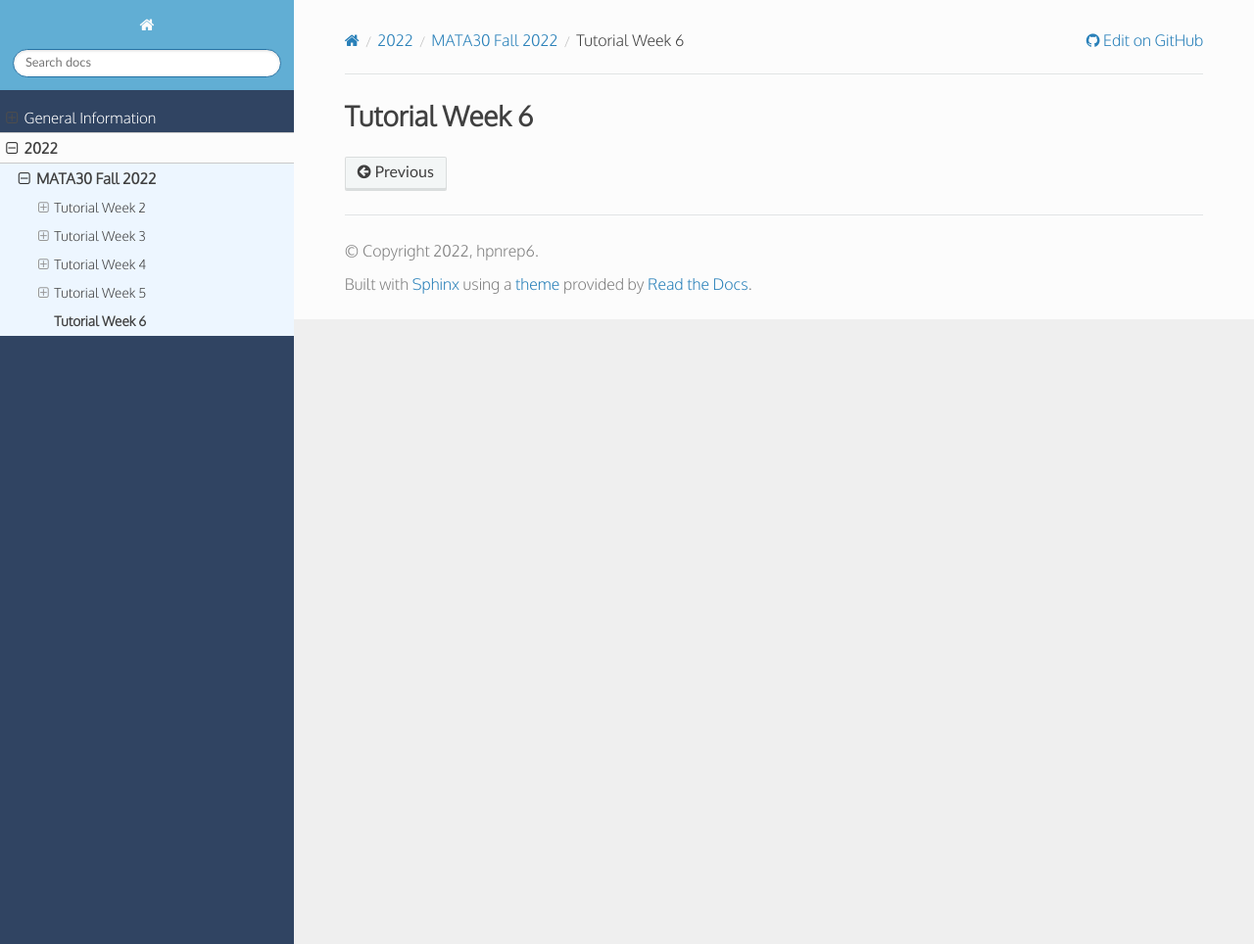
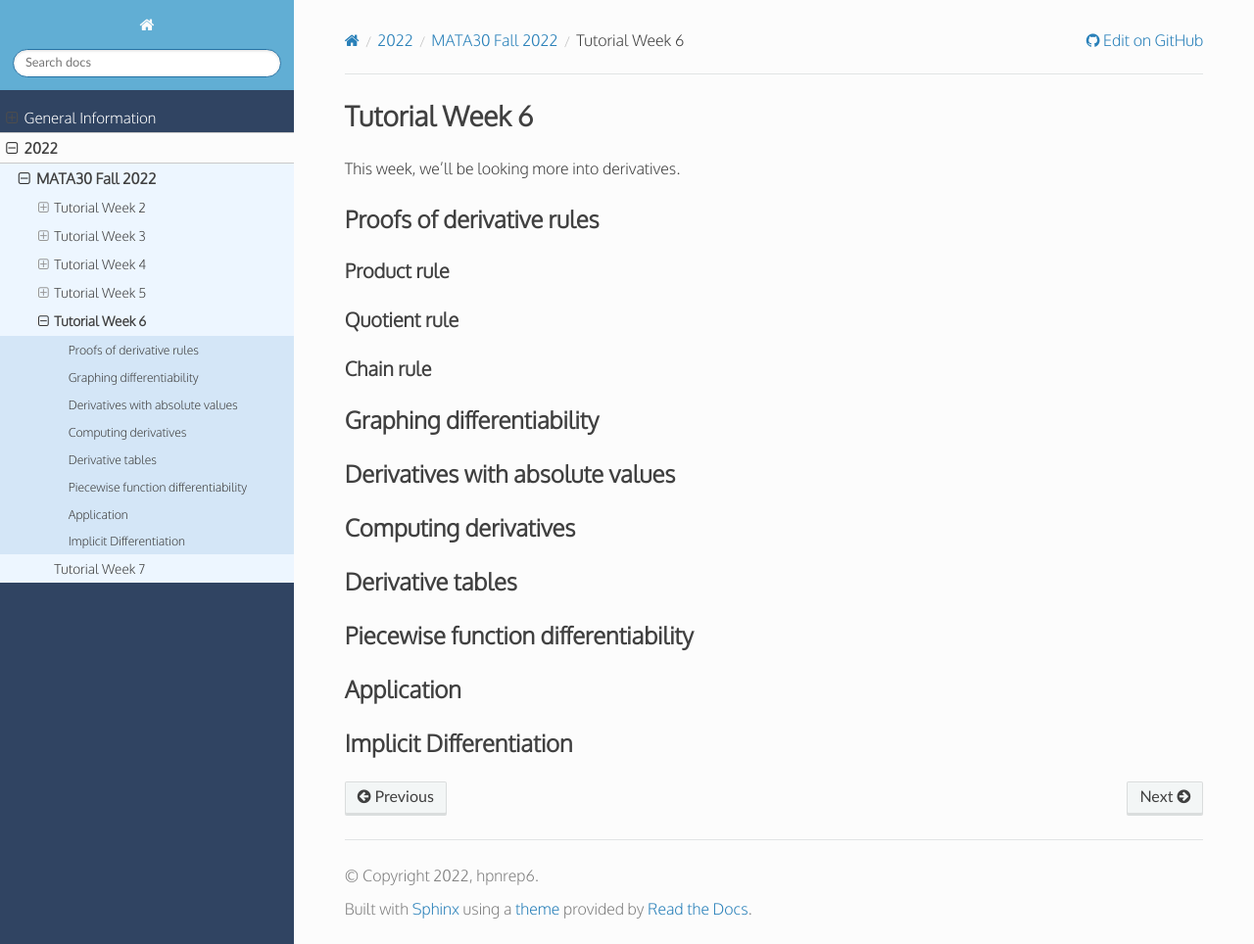
Before and after one commit to hpnrep6/t, a Sphinx documentation site: the page built from source/2022/mata30_fall/tutorial6.rst, in a window 1280 px wide and 964 px high. Shown: the whole window at 98% size. Built offline with Sphinx 7.4.7 and the Read the Docs theme 2.0.0, drawn with Linux system fonts in a browser that asks for light colours.

Commit message:
Tutorial 6

```diff
--- a/source/2022/mata30_fall/mata30.rst
+++ b/source/2022/mata30_fall/mata30.rst
@@ -19,3 +19,4 @@ Tutorial discord server: https://discord.gg/E3Y7hsZqtN
    tutorial4
    tutorial5
    tutorial6
+   tutorial7
--- a/source/2022/mata30_fall/tutorial6.rst
+++ b/source/2022/mata30_fall/tutorial6.rst
@@ -14,3 +14,44 @@ Tutorial Week 6
    tex: {packages: {'[+]': ['ams']}}
    };
    </script>
+
+
+This week, we'll be looking more into derivatives.
+
+Proofs of derivative rules
+--------------------------
+
+Product rule
+~~~~~~~~~~~~
+
+Quotient rule
+~~~~~~~~~~~~~
+
+Chain rule
+~~~~~~~~~~
+
+Graphing differentiability
+--------------------------
+
+Derivatives with absolute values
+--------------------------------
+
+Computing derivatives
+---------------------
+
+
+.. Derivative of quotient and product
+
+.. Derivative with variables
+
+Derivative tables
+-----------------
+
+Piecewise function differentiability
+------------------------------------
+
+Application
+-----------
+
+Implicit Differentiation
+------------------------
```
Also changed, not shown: source/2022/mata30_fall/tutorial7.rst (added, +16 -0 lines).
